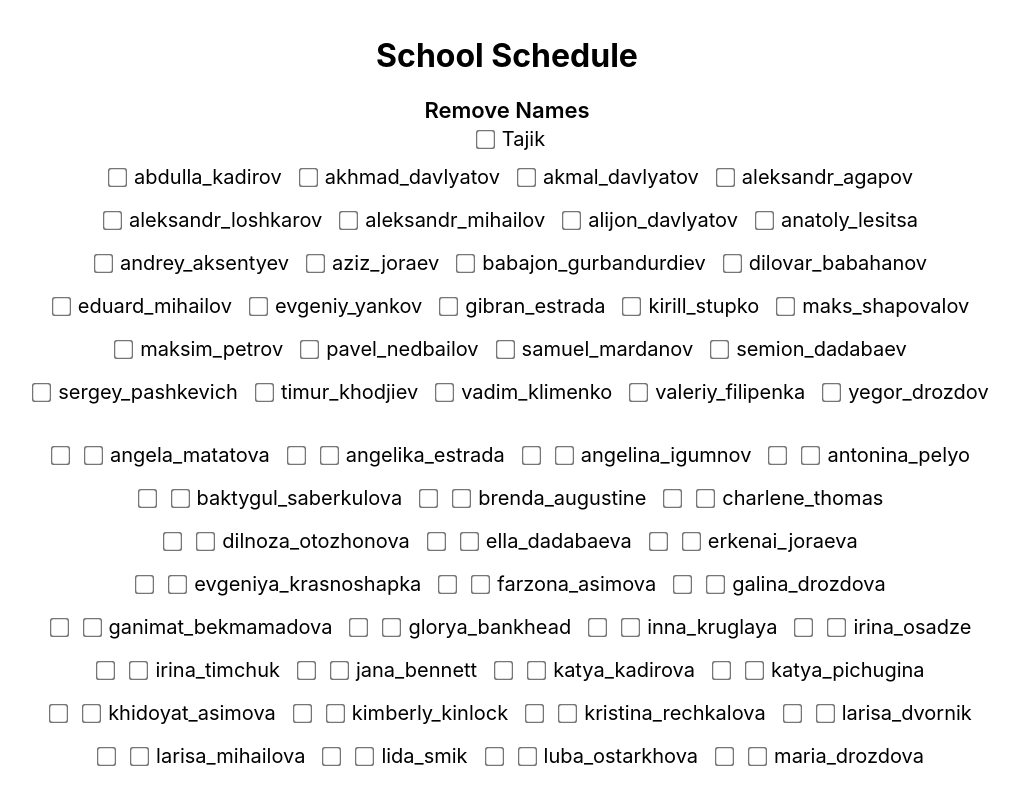
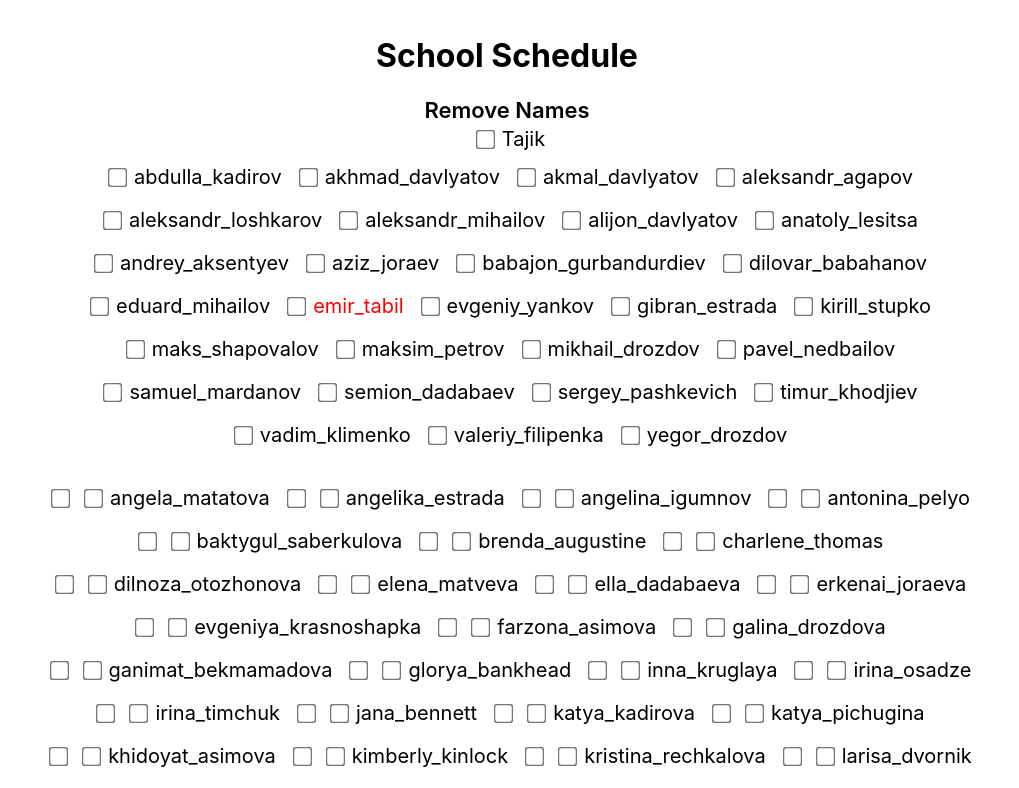
Before and after one commit to gibranestrada/schoolschedule, a React (Create React App) app: page / in a window 1280 px wide. Shown: the top 788 px of the page, without its empty margins (133-1152 px from the left). Built offline with nearby package versions, Linux system fonts and the light colour scheme.

Commit message:
added names and update ui name color

```diff
--- a/src/Names.js
+++ b/src/Names.js
@@ -77,10 +77,6 @@ export const masterListBrothers = {
     ],
     russianName: "Акмал Давлятов",
   },
-  // petro_solyanik: {
-  //   assignments: ["reading", "initial", "householder", "talk"],
-  //   russianName: "Петро Солянык",
-  // },
   dilovar_babahanov: {
     assignments: ["reading", "initial", "householder"],
     russianName: "Диловар Бабаханов",
@@ -170,17 +166,6 @@ export const masterListBrothers = {
     assignments: ["reading", "initial", "householder", "return"],
     russianName: "Абдулла Кадыров",
   },
-  // kahor_otozhonov: {
-  //   assignments: [
-  //     "reading",
-  //     "talk",
-  //     "initial",
-  //     "householder",
-  //     "return",
-  //     "bibleStudy",
-  //   ],
-  //   russianName: "Кахор Отоженов",
-  // },
   alijon_davlyatov: {
     assignments: [
       "reading",
@@ -211,10 +196,6 @@ export const masterListBrothers = {
     assignments: ["reading", "initial", "householder", "return"],
     russianName: "Кирилл Ступко",
   },
-  // evgeniy_krasnoshapka: {
-  //   assignments: ["initial", "householder", "return", "bibleStudy", "talk"],
-  //   russianName: "Евгений Красношапка",
-  // },
   aleksandr_loshkarov: {
     assignments: [
       "reading",
@@ -240,6 +221,21 @@ export const masterListBrothers = {
       "talk",
     ],
     russianName: "Самуил марданов",
+  },
+  emir_tabil: {
+    assignments: ["reading"],
+    russianName: "Эмир Табил",
+  },
+  mikhail_drozdov: {
+    assignments: [
+      "reading",
+      "initial",
+      "householder",
+      "return",
+      "bibleStudy",
+      "talk",
+    ],
+    russianName: "Михаил Дроздов",
   },
 };
 export const masterListSisters = {
@@ -271,6 +267,10 @@ export const masterListSisters = {
   olga_babak: {
     assignments: ["initial", "return", "householder", "bibleStudy"],
     russianName: "ольга бабак",
+  },
+  olga_buyanova: {
+    assignments: ["initial", "return", "householder", "bibleStudy"],
+    russianName: "ольга Буянова",
   },
   angela_matatova: {
     assignments: ["initial", "bibleStudy", "householder", "return"],
@@ -320,10 +320,6 @@ export const masterListSisters = {
     assignments: ["initial", "householder", "return", "bibleStudy"],
     russianName: "Анжелина Игумнова",
   },
-  // maria_chirkova: {
-  //   assignments: ["householder"],
-  //   russianName: "Марина Чиркова",
-  // },
   katya_pichugina: {
     assignments: ["initial", "bibleStudy", "return", "householder"],
     russianName: "Катя Пичугина",
@@ -469,7 +465,19 @@ export const masterListSisters = {
     assignments: ["initial", "return", "householder", "bibleStudy"],
     russianName: "Виктория Янкова",
   },
-  //not used Virginia Gilbert, Luba Gorina, Inna Kruglaya, gulzhikhan_galeeva, kristina sulyk, barbara gelen
+  valentina_ignatova: {
+    assignments: ["householder"],
+    russianName: "Валентина Игнатова",
+  },
+  nadejda_drozdova: {
+    assignments: ["initial", "return", "householder", "bibleStudy"],
+    russianName: "Надежда Дроздова",
+  },
+  elena_matveva: {
+    assignments: ["initial", "return", "householder", "bibleStudy"],
+    russianName: "Елена Матвеева",
+  },
+  //not used Luba Gorina, Inna Kruglaya, gulzhikhan_galeeva, kristina sulyk,
 };
 let onlyBrothersNames = Object.keys(masterListBrothers);
 let onlySistersNames = Object.keys(masterListSisters);
--- a/src/removeNames.js
+++ b/src/removeNames.js
@@ -2,7 +2,14 @@ import React from "react";
 import * as names from "./Names";
 import styles from "./Layout.module.css";
 
-const RemoveNames = ({ removedBrothersNames, removedSistersNames, broNames, sisNames, householder, setHouseholder }) => {
+const RemoveNames = ({
+  removedBrothersNames,
+  removedSistersNames,
+  broNames,
+  sisNames,
+  householder,
+  setHouseholder,
+}) => {
   const brothersList = Object.keys(names.masterListBrothers).sort();
   const sistersList = Object.keys(names.masterListSisters).sort();
   const removedNamesHandler = (e) => {
@@ -10,26 +17,30 @@ const RemoveNames = ({ removedBrothersNames, removedSistersNames, broNames, sisN
     if (e.target.type === "checkbox") {
       if (e.target.className === "sister") {
         if (removedSistersNames.includes(e.target.name)) {
-          sisNames(removedSistersNames.filter(
-            (value) => value !== e.target.name //removed .id
-          ));
+          sisNames(
+            removedSistersNames.filter(
+              (value) => value !== e.target.name //removed .id
+            )
+          );
         } else {
-          sisNames((s) => [...s, e.target.name])
+          sisNames((s) => [...s, e.target.name]);
           //removedSistersNames.push(e.target.id);
         }
       } else if (e.target.className === "brother") {
         if (removedBrothersNames.includes(e.target.name)) {
-          broNames(removedBrothersNames.filter(
-            (value) => value !== e.target.name
-          ));
+          broNames(
+            removedBrothersNames.filter((value) => value !== e.target.name)
+          );
         } else {
           broNames((s) => [...s, e.target.name]);
         }
       } else if (e.target.className === "householder") {
         if (householder?.includes(e.target.name)) {
-          setHouseholder(householder.filter((value) => value !== e.target.name))
+          setHouseholder(
+            householder.filter((value) => value !== e.target.name)
+          );
         } else {
-          setHouseholder((s) => [...s, e.target.name])
+          setHouseholder((s) => [...s, e.target.name]);
         }
       }
     } else if (e.target.previousSibling.type !== "checkbox") {
@@ -37,13 +48,28 @@ const RemoveNames = ({ removedBrothersNames, removedSistersNames, broNames, sisN
     }
   };
 
+  const onlyMainSchool = ["valentina_ignatova", "emir_tabil", "olga_buyanova"];
+
   return (
     <div onClick={removedNamesHandler} className={styles.tablesContainer}>
       {brothersList.map((value, id) => {
         return (
           <div className={styles.tableBrothersNames} key={value}>
-            <input className="brother" type="checkbox" id={value + id} value={value} name={value} />
-            <label htmlFor={value + id}>{value}</label>
+            <input
+              className="brother"
+              type="checkbox"
+              id={value + id}
+              value={value}
+              name={value}
+            />
+            <label
+              htmlFor={value + id}
+              style={{
+                color: `${onlyMainSchool.includes(value) ? "red" : ""}`,
+              }}
+            >
+              {value}
+            </label>
           </div>
         );
       })}
@@ -65,7 +91,14 @@ const RemoveNames = ({ removedBrothersNames, removedSistersNames, broNames, sisN
               value={value}
               name={value}
             />
-            <label htmlFor={value + id}>{value}</label>
+            <label
+              htmlFor={value + id}
+              style={{
+                color: `${onlyMainSchool.includes(value) ? "red" : ""}`,
+              }}
+            >
+              {value}
+            </label>
           </div>
         );
       })}
```
